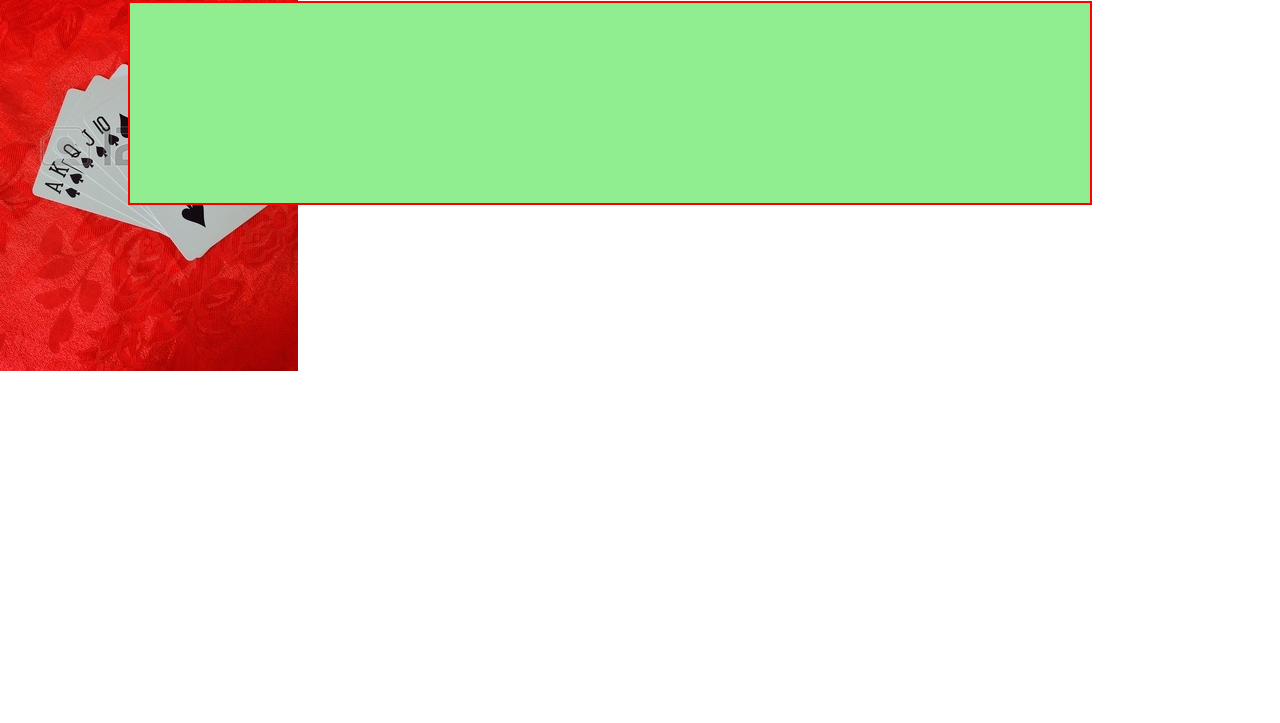
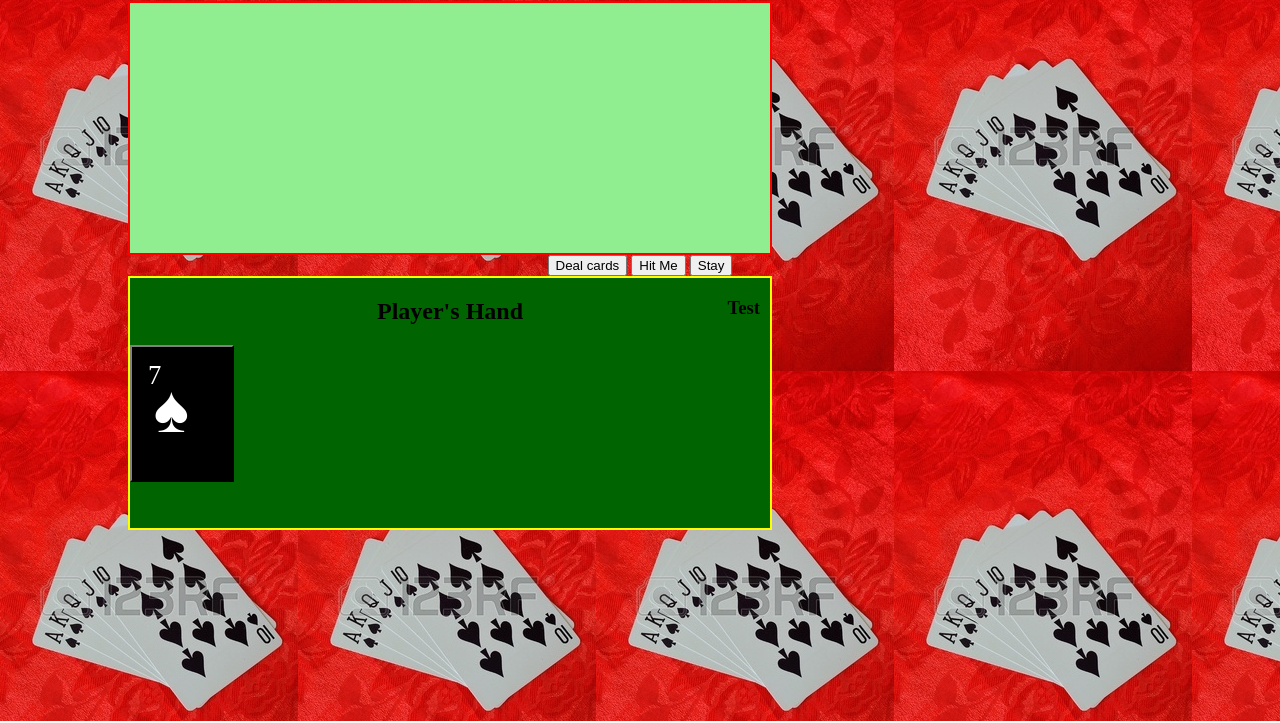
Before and after one commit to keji96/BlackJack, a plain HTML site: page index.html in a window 1280 px wide. Shown: the part 79-802 px from the top of the page. Drawn offline with Linux system fonts and the light colour scheme.

Commit message:
generates actual cards so the user can see their hands

```diff
--- a/css/style.css
+++ b/css/style.css
@@ -1,7 +1,7 @@
 body {
+background: "taple.jpg";
 
-background-repeat: no-repeat;
-width:1280px;
+ width:1280px;
   height:100%;
   margin:auto;
   text-align:center;
@@ -13,19 +13,52 @@ h1{
 }
 
 .Player{
-  width: 75%;
+  position:relative;
+  width: 50%;
   border: 2px solid yellow;
-  height: 200px;
+  height: 250px;
   margin-left: 10%;
   background-color: darkgreen;
-  margin-top: 600px
+  bottom: 0px;
 }
 
 .dealer{
-  width: 75%;
+  width: 50%;
   border: 2px solid red;
-  height: 200px;
+  height: 250px;
   margin-left: 10%;
   background-color: lightgreen;
+  top: 30px;
+}
 
+
+
+.card {
+  background-color:black;
+  border-color: #808080 #000000 #000000 #808080;
+  border-width: 1px;
+  border-style: solid;
+  color: white;
+  font-size: 20pt;
+  position: absolute;
+  width:  3.75em;
+  height: 5.00em;
+  top:0px
+  right 0px;
 }
+
+
+
+h3{
+  position: absolute;
+ top: 0px;
+ right: 10px;
+}
+
+.spotCenter {  font-size: 250%;
+  position: absolute;
+  left: 0.325em;
+  top:  0.375em; }
+
+
+  .spotTopLeft { position: absolute; left: 0.60em; top: 0.5em; }
--- a/index.html
+++ b/index.html
@@ -1,32 +1,25 @@
 <!DOCTYPE html>
 <html>
-  <head>
+<head>
     <meta charset="utf-8">
     <title>BLack Jack</title>
     <link rel="stylesheet" href="css/style.css" media="screen" title="no title" charset="utf-8">
     <script src ="javascript/jQuery.js" type="text/javascript"></script>
     <script src="javascript/script.js" type="text/javascript"></script>
-  </head>
-  <body background="table.jpg">
+</head>
+<body background="table.jpg">
     <h1>Black Jack</h1>
+
     <div class="dealer"></div>
+
+      <button type="button" id="deal" class="button">Deal cards</button>
+      <button type="button" id="hitme" class="p">Hit Me</button>
+      <button type="button" id="stay" class="button">Stay</button>
     <div class="Player">
       <h2>Player's Hand</h2>
-      <div class="Bank-Balance">
+      <h3>Test</h3>
 
-      </div>
-
-      <div class="Current-Winngs">
-
-      </div>
-      <div class="Current-Bet">
-
-      </div>
-      <div class="Card 1">
-
-      </div>
-
-    </div>
+  </div>
 
 
 
--- a/javascript/script.js
+++ b/javascript/script.js
@@ -1,5 +1,13 @@
+$(document).ready(function() {
+  console.log('Loaded, bro');
+  init();
+});
+
+
+
+function init(){
 function cardDeck(){
-    var suits = ['hearts', 'spades', "diamonds", "clubs"];
+    var suits = ['hearts', 'spades', "diams", "clubs"];
     var faceCards = ["J", "Q", "K", "A"]
     var deck = [];
     var card;
@@ -8,7 +16,8 @@ function cardDeck(){
     for(var i=0; i<suits.length; i++){
         for(var j=2; j<11; j++){
             card = {
-              suit: j + " " + suits[i],
+              suit: suits[i],
+              number:j + "",
               gameValue: j
             };
             deck.push(card);
@@ -20,38 +29,51 @@ function cardDeck(){
           }else{actualValue = 10}
 
            card ={
-               suit:faceCards[k] +" " +suits[i],
-
+               suit:suits[i],
+               number:faceCards[k],
                gameValue: actualValue
            }
           deck.push(card);
-       } // facecards including ace
+       }
 
 
     }
     return deck;
 }
 //Test: Generate a standard 52 card Playing Deck
+
+
 var deck = cardDeck()
 
 function card(deck){
 
 var randomIndex = Math.floor(Math.random()*deck.length);
    card1 = deck.splice(randomIndex, 1)[0];
+  console.log(card1)
   return card1;
 
 }
-//Test Randomly Select one card from the Deck
+//Test: Randomly Select one card from the Deck
 
 function player(card){
    var playerHand = []
-   var hitCardValue = hitMe(card(deck))
     playerHand[0] = card(deck);
     playerHand[1] = card(deck);
+   var playerhandValue = playerHand[0].gameValue + playerHand[1].gameValue;
+  playercard1 = cardGenerator(playerHand[0].number, playerHand[0].suit);
+  console.log(playerHand[0].suit)
 
-var playerhandValue = playerHand[0].gameValue + playerHand[1].gameValue + hitCardValue
+  var playerConsole = $(".Player");
+    playerConsole.append(playercard1);
 
+ return playerhandValue;
 }
+
+var playerValue = player(card)
+
+
+//console.log(playerValue);
+
 //Test deal two cards to the player and record thier summed value.
 
 
@@ -59,20 +81,72 @@ function dealer(card){
    var dealerHand = []
   dealerHand[0] = card(deck);
   dealerHand[1] = card(deck);
- var dealerhandValue = dealerHand[0].gameValue + dealerHand[1].gameValue
+ var dealerhandValue = dealerHand[0].gameValue + dealerHand[1].gameValue;
 
  while(dealerhandValue < 16){
      var hitCardValue = hitMe(card(deck))
 
-     dealerhandValue += hitCardValue
-
+     dealerhandValue += hitCardValue.gameValue
+   return dealerhandValue;
  }
- //Test Deal two cards to the deal record sum value, make the dealer a hit if dealers hand is less than 16.
+ //Test Deal two cards to the dealer record sum value, make the dealer a hit if dealers hand is less than 16.
 
 
-}dealer(deal);
+}//alert(dealer(card));
 
 function hitMe(card){
-    return card.gameValue
+    return card;
 }
- //Test generate one random card to give to the player if requested or to the deal if the value of the dealers hand is under 16.
+ var playerHitCard = hitMe(card)
+//Test generate one random card to give to the player if requested or to the deal if the value of the dealers hand is under 16.
+
+$("#hitme").click(function(e){
+  console.log("second" + playerValue)
+  var playerHit = hitMe(card(deck))
+  console.log("hit" + playerHit.gameValue)
+
+  playerValue += playerHit.gameValue;
+
+  console.log("third" + playerValue)
+
+ });
+
+//Test :playervalue = playerValue + the hit me card when hit me is pressed and hit card is displayed
+
+function cardGenerator(number, suit){
+var card = $('<div>').addClass("card");
+    card.css('background','black');
+    card.css('borderColor','#808080 #000000 #000000 #808080')
+    card.css('borderWidth', '2px');
+    card.css('border-style', 'solid');
+    card.css('color', 'white');
+    card.css('fontSize', '20pt');
+    card.css('position', 'absolute');
+    card.css("width",'3.75em');
+    card.css('height', '5.00em');
+
+var symbol = $('<div>').addClass('spotCenter')
+    var suit = suit;
+    console.log(suit);
+    symbol.html("&"+suit+";");
+    symbol.css('fontSize', '250%')
+    symbol.css('position', 'absolute')
+    symbol.css('left','0.325em')
+    symbol.css('top', '0.375em')
+    card.append(symbol);
+
+  var numforCard = $('<div>').addClass('spotTopLeft');
+      numforCard.css('position', 'absolute');
+      numforCard.css('left','0.60em');
+      numforCard.css('top', '0.5em');
+      numforCard.text(number);
+     card.append(numforCard);
+
+
+return card
+}
+
+//Test Generate a 'real' deck of cards so players can see there hands.
+
+
+}
```
Also changed, not shown: test.html (added, +12 -0 lines), test.js (added, +39 -0 lines).
